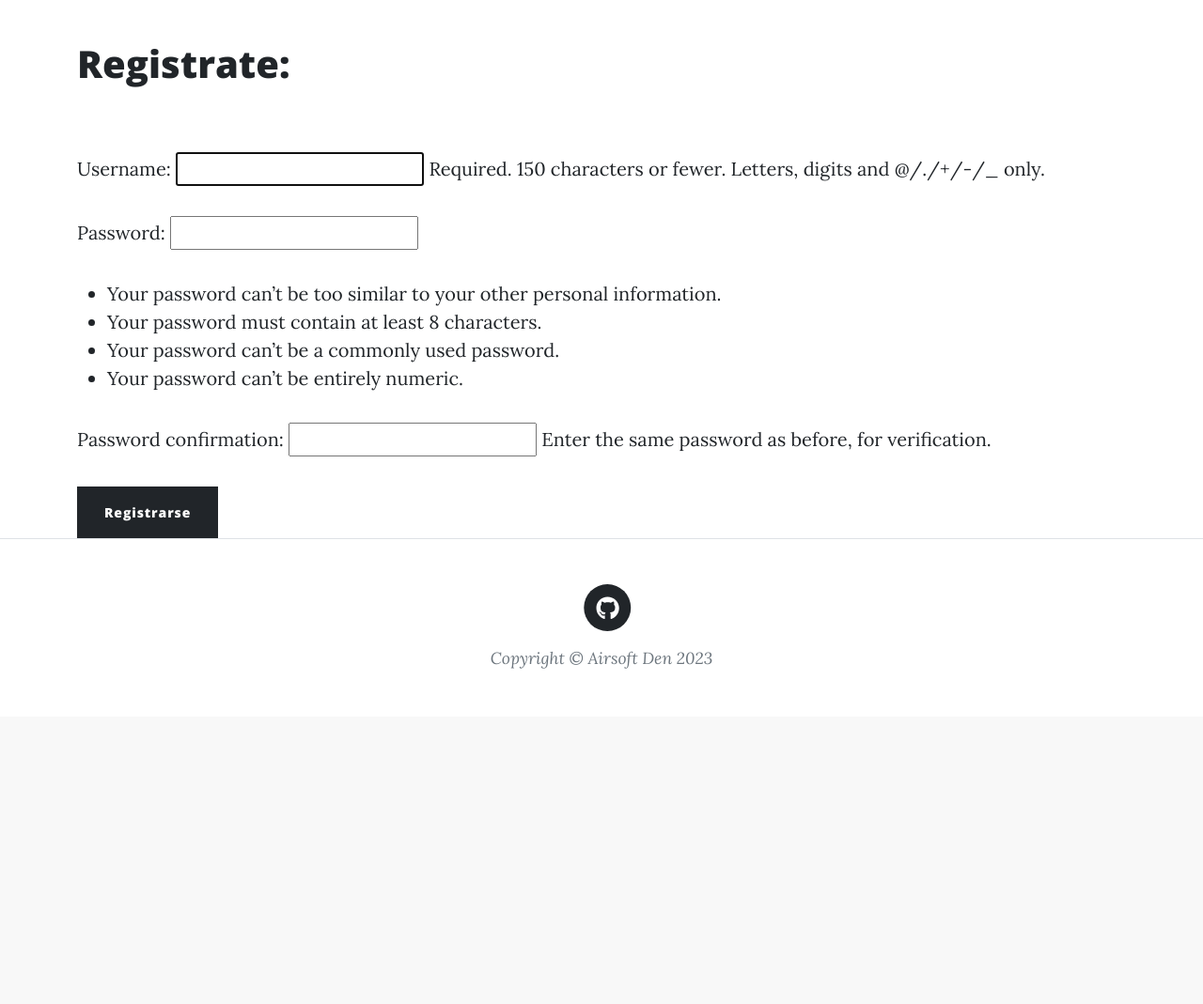
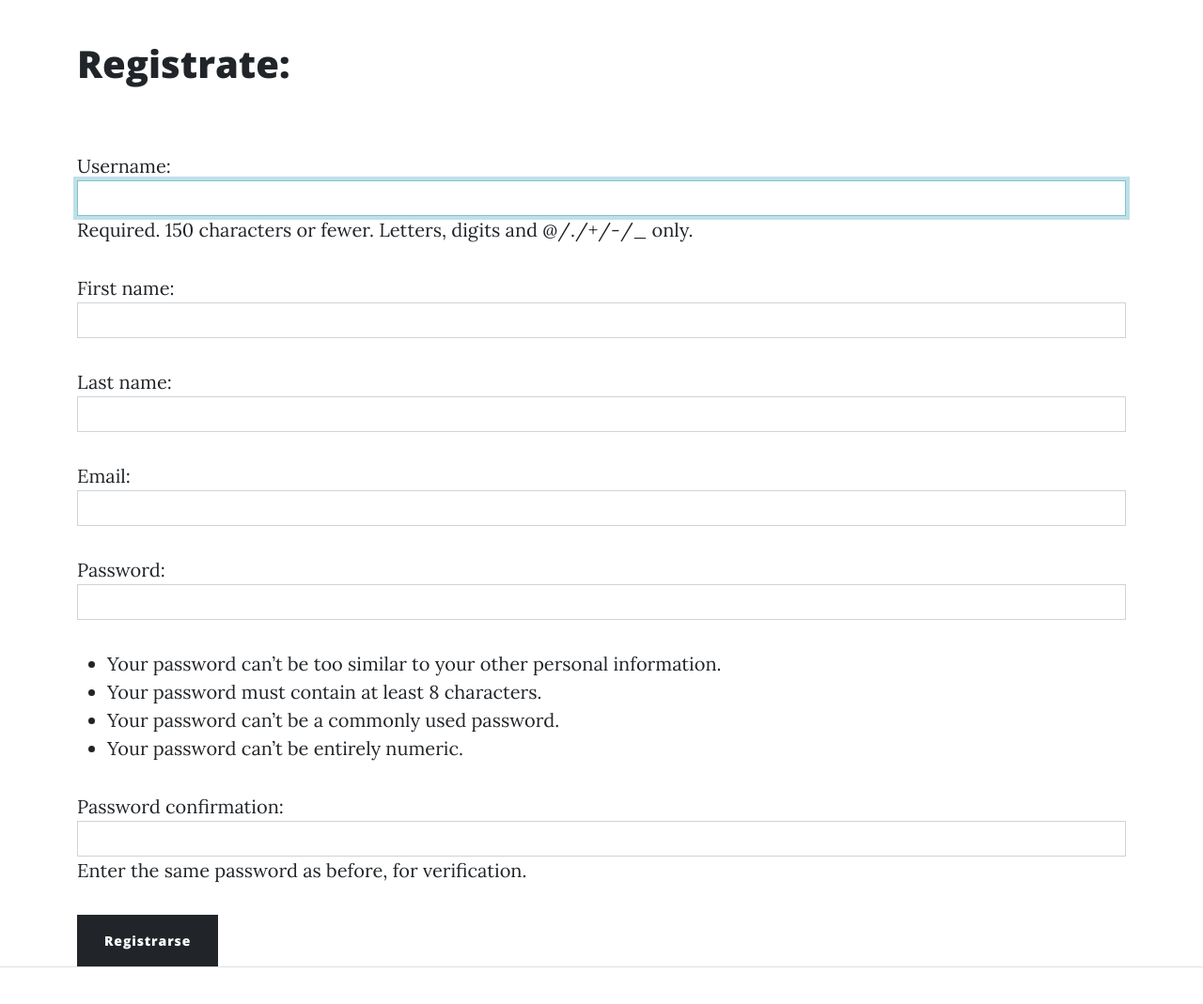
Before and after one commit to Mateosacco99/PlaygroundFinalProject-Sacco, a Django app: page /accounts/register/ in a window 1280 px wide. Shown: the part 662-1731 px from the top of the page at 94% size. Before the commit the page ends 1374 px from the top, so only its background shows below. Run offline with Django 4.2, Linux system fonts and the light colour scheme; some libraries are stand-ins or nearby versions.

Commit message:
0010 User Edit forms

```diff
--- a/EntregaFinal/settings.py
+++ b/EntregaFinal/settings.py
@@ -40,6 +40,7 @@ INSTALLED_APPS = [
     'django.contrib.staticfiles',
     'blogAPP',
     'accounts',
+    'ckeditor',
 ]
 
 MIDDLEWARE = [
--- /dev/null
+++ b/accounts/forms.py
@@ -0,0 +1,35 @@
+from typing import Any
+from django.contrib.auth.forms import UserCreationForm, UserChangeForm
+from django.contrib.auth.models import User
+from django import forms
+
+class SignupForm(UserCreationForm):
+    email = forms.EmailField(widget=forms.EmailInput(attrs={'class':'form-control'}))
+    first_name = forms.CharField(max_length=25, widget=forms.TextInput(attrs={'class':'form-control'}))
+    last_name = forms.CharField(max_length=25, widget=forms.TextInput(attrs={'class':'form-control'}))
+
+    class Meta:
+        model = User
+        fields = ('username', 'first_name', 'last_name', 'email', 'password1', 'password2')
+
+    def __init__(self, *args: Any, **kwargs: Any):
+        super(SignupForm, self).__init__(*args, **kwargs)
+
+        self.fields['username'].widget.attrs['class']='form-control'
+        self.fields['password1'].widget.attrs['class']='form-control'
+        self.fields['password2'].widget.attrs['class']='form-control'
+
+class EditProfileForm(UserChangeForm):
+    email = forms.EmailField(widget=forms.EmailInput(attrs={'class':'form-control'}))
+    first_name = forms.CharField(max_length=25, widget=forms.TextInput(attrs={'class':'form-control'}))
+    last_name = forms.CharField(max_length=25, widget=forms.TextInput(attrs={'class':'form-control'}))
+    username = forms.CharField(max_length=25, widget=forms.TextInput(attrs={'class':'form-control'}))
+    # last_login = forms.CharField(max_length=25, widget=forms.TextInput(attrs={'class':'form-control'}))
+    # is_superuser = forms.CharField(max_length=25, widget=forms.CheckboxInput(attrs={'class':'form-ceck'}))
+    # is_staff = forms.CharField(max_length=25, widget=forms.CheckboxInput(attrs={'class':'form-check'}))
+    # is_active = forms.CharField(max_length=25, widget=forms.CheckboxInput(attrs={'class':'form-check'}))
+    # date_joined = forms.CharField(max_length=25, widget=forms.TextInput(attrs={'class':'form-control'}))
+
+    class Meta:
+        model = User
+        fields = ('username', 'first_name', 'last_name', 'email',) #'password', 'last_login', 'is_superuser', 'is_staff', 'is_active', 'date_joined',)
--- a/accounts/urls.py
+++ b/accounts/urls.py
@@ -1,8 +1,9 @@
 from django.urls import path
-from .views import UserRegisterView
+from .views import UserRegisterView, UserEditView
 
 urlpatterns = [
 
     path('register/', UserRegisterView.as_view(), name='register'),
+    path('edit_profile/', UserEditView.as_view(), name='edit_profile'),
 
 ]
--- a/accounts/views.py
+++ b/accounts/views.py
@@ -1,11 +1,20 @@
 from django.shortcuts import render
 from django.views import generic
-from django.contrib.auth.forms import UserCreationForm
+from django.contrib.auth.forms import UserCreationForm, UserChangeForm
 from django.urls import reverse_lazy
+from .forms import SignupForm, EditProfileForm
 
 # Create your views here.
 
 class UserRegisterView(generic.CreateView):
-    form_class = UserCreationForm
+    form_class = SignupForm
     template_name = "registration/register.html"
     success_url = reverse_lazy('login')
+
+class UserEditView(generic.UpdateView):
+    form_class = EditProfileForm
+    template_name = "registration/edit_profile.html"
+    success_url = reverse_lazy('home')
+
+    def get_object(self):
+        return self.request.user
--- a/blogAPP/models.py
+++ b/blogAPP/models.py
@@ -2,6 +2,7 @@ from django.db import models
 from django.contrib.auth.models import User
 from django.urls import reverse_lazy, reverse
 from datetime import datetime, date
+from ckeditor.fields import RichTextField
 
 # Create your models here.
 
@@ -9,7 +10,8 @@ class Post(models.Model):
     titulo = models.CharField(max_length=255)
     subtitulo = models.CharField(max_length=255)
     autor = models.ForeignKey(User, on_delete=models.CASCADE)
-    texto = models.TextField()
+    #texto = models.TextField()
+    texto = RichTextField(blank=True, null=True)
     fecha = models.DateField(auto_now_add=True, auto_now=False)
     categoria = models.CharField(max_length=20, default='Sin Categoria')
 
--- a/blogAPP/templates/add_post.html
+++ b/blogAPP/templates/add_post.html
@@ -11,6 +11,7 @@
     <div class="form-group">
         <form method="POST">
             {% csrf_token %}
+            {{ form.media }}
             {{ form.as_p }}
             <button class="btn btn-dark ">Crear Publicacion</button>
         </form>
--- a/blogAPP/templates/article_details.html
+++ b/blogAPP/templates/article_details.html
@@ -15,7 +15,7 @@
 {% endif %}
 <hr>
 <br>
-<p>{{ post.texto }}</p>
+<p>{{ post.texto | safe }}</p>
 <p>{{ post.imagepost }}</p>
 
 <br><br/>
--- a/blogAPP/templates/home.html
+++ b/blogAPP/templates/home.html
@@ -11,7 +11,7 @@
 
     <li><h1><a href="{% url 'article-detail' post.pk %}">{{ post.titulo }}</a></h1>
     "{{ post.subtitulo }}"<br>
-    <p> {{ post.texto | slice:":150" }}... <a href="{% url 'article-detail' post.pk %}">(Continuar leyendo)</a></p>
+    <p> {{ post.texto | slice:":150" | safe }}... <a href="{% url 'article-detail' post.pk %}">(Continuar leyendo)</a></p>
     <small> by: {{ post.autor.first_name }}  {{ post.autor.last_name }} - {{ post.fecha }} |
         <a href="{% url 'Category' post.categoria %}"><strong>{{ post.categoria }}</small><br></strong></a>
 
--- a/blogAPP/templates/main.html
+++ b/blogAPP/templates/main.html
@@ -51,7 +51,7 @@
                     </li>
 
                     <li class="nav-item">
-                        <a class="btn btn-dark">Usuario: {{ user.username }} </a>
+                        <a class="btn btn-dark" href="{% url 'edit_profile' %}">Usuario: {{ user.username }} </a>
                         </li>
 
                     <li class="nav-item">
--- a/blogAPP/templates/update_post.html
+++ b/blogAPP/templates/update_post.html
@@ -13,6 +13,7 @@
         <div class="form-group">
             <form method="POST">
                 {% csrf_token %}
+                {{ form.media }}
                 {{ form.as_p }}
                 <button class="btn btn-dark">Guardar Cambios</button>
             </form>
```
Also changed, not shown: accounts/templates/registration/edit_profile.html (added, +18 -0 lines), blogAPP/migrations/0008_alter_post_texto.py (added), db.sqlite3.
